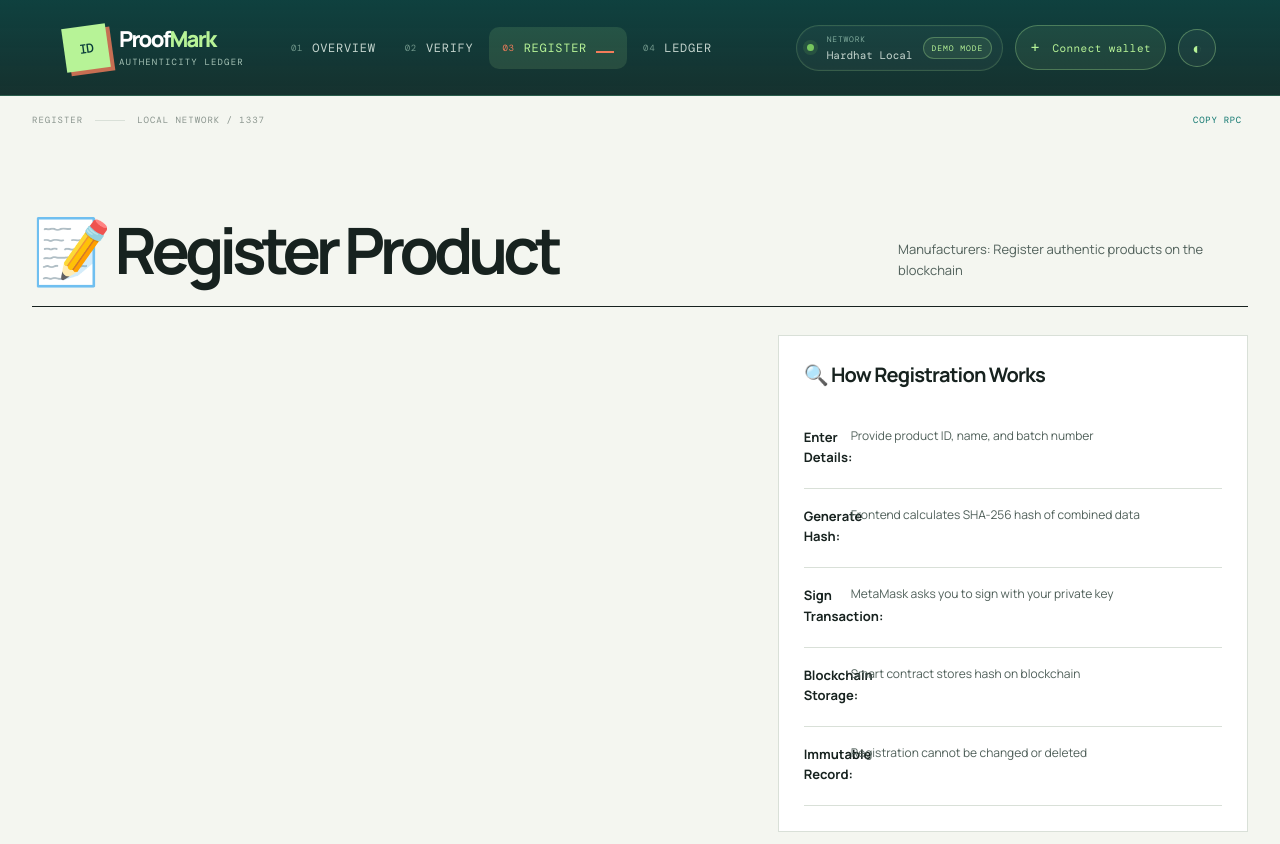
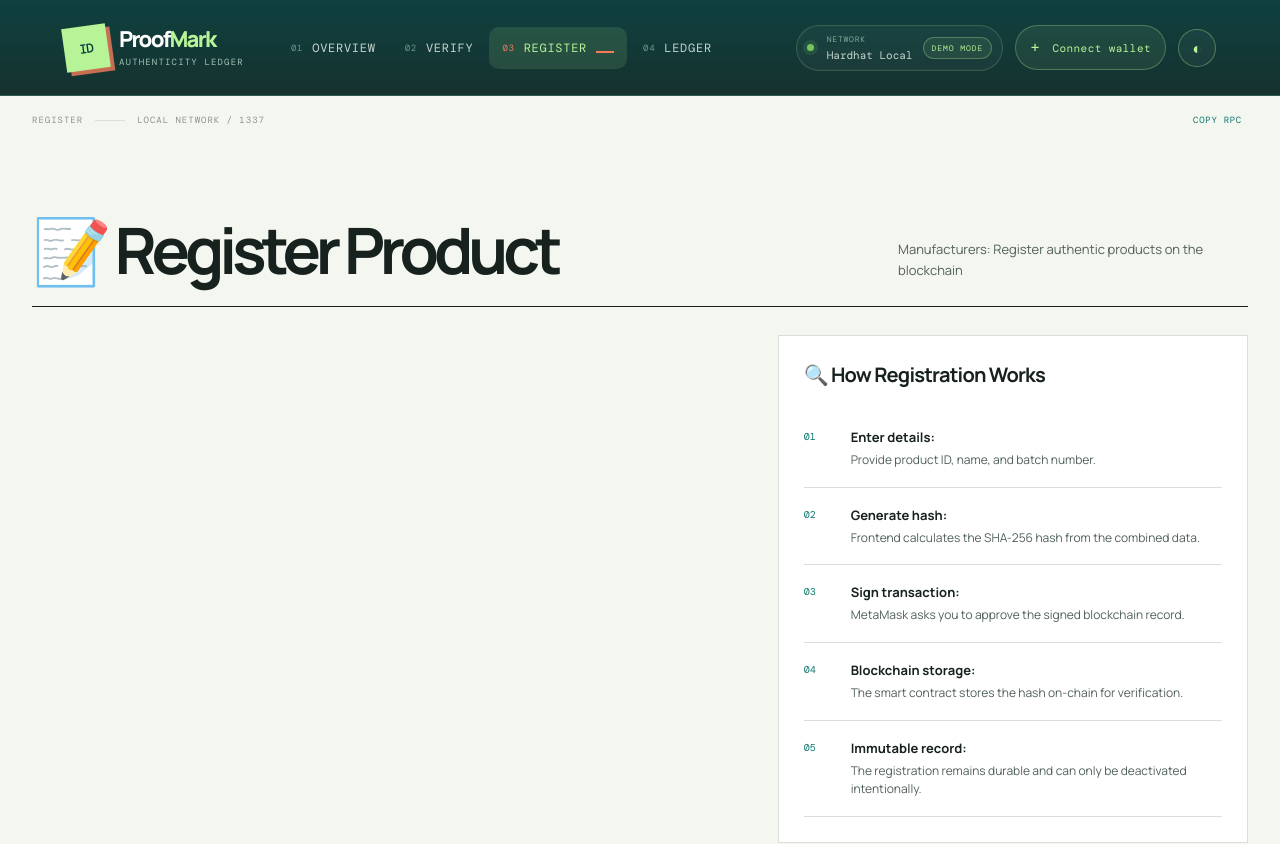
Before and after one commit to Harshal-Bsys27/ProofMark-Product-Authenticity-Blockchain, a React (Create React App) app in the folder proofmark-frontend/: page /register in a window 1280 px wide. Shown: the top 844 px of the page. Built offline with nearby package versions, Linux system fonts and the light colour scheme.

Commit message:
Refactor registration steps for clarity and maintainability in the RegisterProduct component

```diff
--- a/proofmark-frontend/src/pages/RegisterProduct.jsx
+++ b/proofmark-frontend/src/pages/RegisterProduct.jsx
@@ -10,6 +10,14 @@ import '../css/pages.css';
  * Combines product data and generates SHA-256 hash for blockchain storage.
  */
 function RegisterProduct({ account, isConnected }) {
+  const registrationSteps = [
+    { title: 'Enter details', text: 'Provide product ID, name, and batch number.' },
+    { title: 'Generate hash', text: 'Frontend calculates the SHA-256 hash from the combined data.' },
+    { title: 'Sign transaction', text: 'MetaMask asks you to approve the signed blockchain record.' },
+    { title: 'Blockchain storage', text: 'The smart contract stores the hash on-chain for verification.' },
+    { title: 'Immutable record', text: 'The registration remains durable and can only be deactivated intentionally.' }
+  ];
+
   const [formData, setFormData] = useState({
     productId: '',
     productName: '',
@@ -337,21 +345,15 @@ function RegisterProduct({ account, isConnected }) {
         <section className="info-section">
           <h2>🔍 How Registration Works</h2>
           <ol className="steps-list">
-            <li>
-              <strong>Enter Details:</strong> Provide product ID, name, and batch number
-            </li>
-            <li>
-              <strong>Generate Hash:</strong> Frontend calculates SHA-256 hash of combined data
-            </li>
-            <li>
-              <strong>Sign Transaction:</strong> MetaMask asks you to sign with your private key
-            </li>
-            <li>
-              <strong>Blockchain Storage:</strong> Smart contract stores hash on blockchain
-            </li>
-            <li>
-              <strong>Immutable Record:</strong> Registration cannot be changed or deleted
-            </li>
+            {registrationSteps.map((step, index) => (
+              <li key={step.title}>
+                <span className="step-index">{String(index + 1).padStart(2, '0')}</span>
+                <div>
+                  <strong>{step.title}:</strong>
+                  <p>{step.text}</p>
+                </div>
+              </li>
+            ))}
           </ol>
         </section>
 
```
